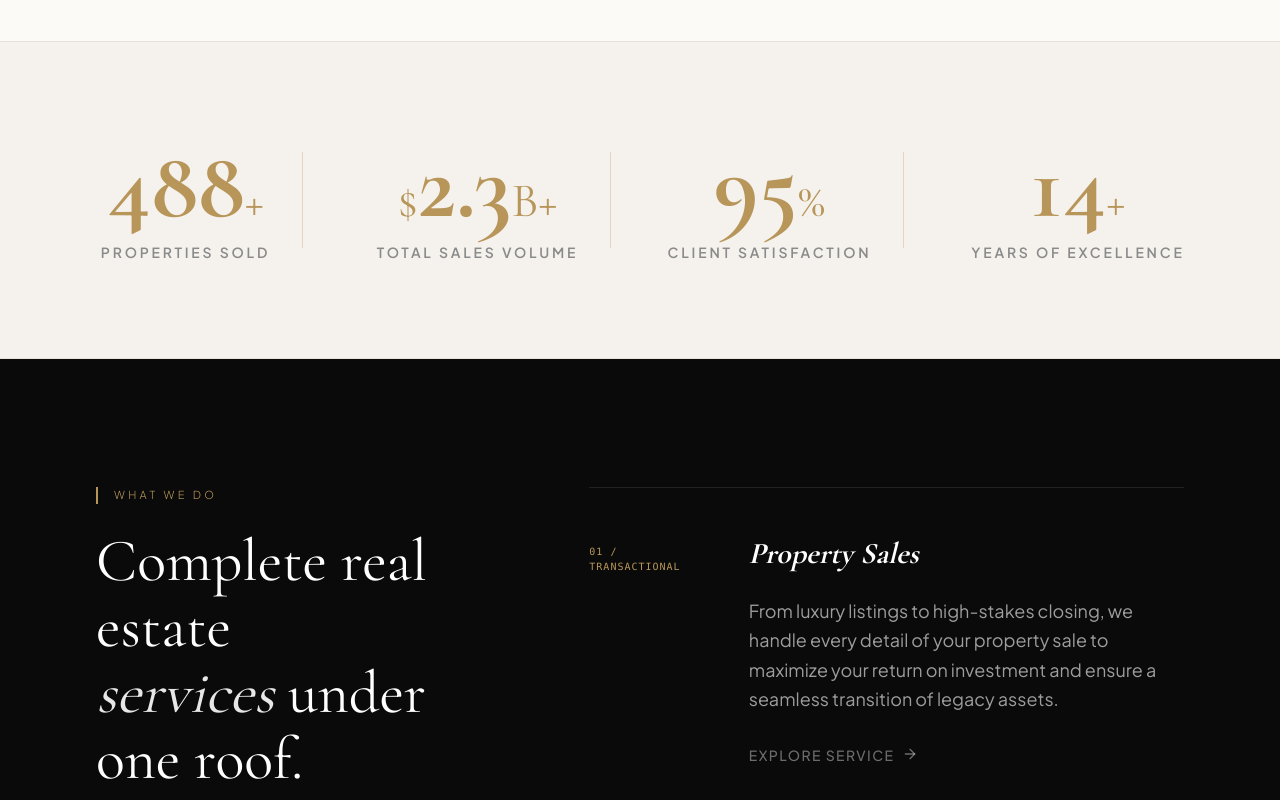
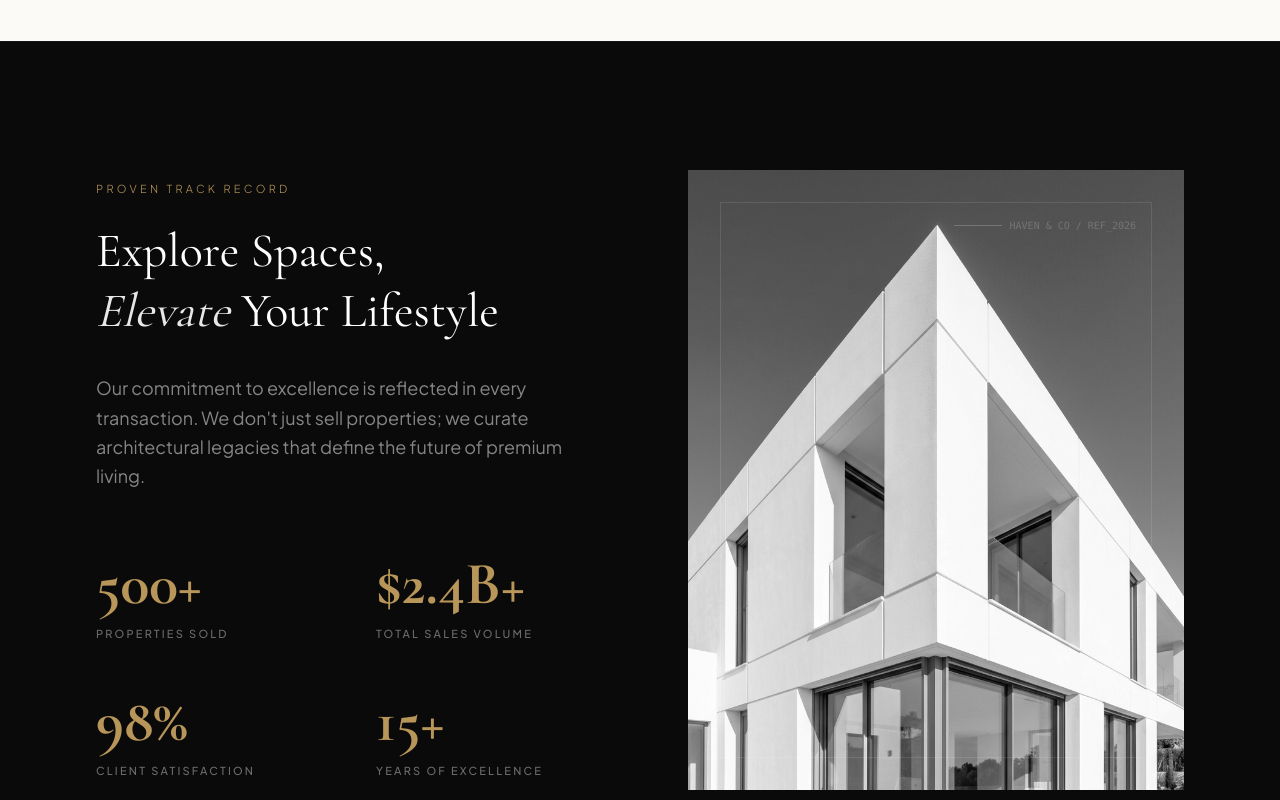
Before and after one commit to solomonfiverr98-ai/haven-co, a Next.js app: page / in a window 1280 px wide. Shown: the part 3060-3860 px from the top of the page. Built offline with nearby package versions, Linux system fonts and the light colour scheme; no server answers.

Commit message:
Redesign: Stats section with split-layout (Left: 2x2 Stats grid, Right: High-impact image). Removed counter animations.

```diff
--- a/src/components/StatsTrust.tsx
+++ b/src/components/StatsTrust.tsx
@@ -3,60 +3,67 @@
 import { useEffect, useRef } from "react";
 import gsap from "gsap";
 import { ScrollTrigger } from "gsap/ScrollTrigger";
+import Image from "next/image";
 
 if (typeof window !== "undefined") {
   gsap.registerPlugin(ScrollTrigger);
 }
 
 const stats = [
-  { value: 500, label: "Properties Sold", suffix: "+" },
-  { value: 2.4, label: "Total Sales Volume", prefix: "$", suffix: "B+" },
-  { value: 98, label: "Client Satisfaction", suffix: "%" },
-  { value: 15, label: "Years of Excellence", suffix: "+" },
+  { value: "500+", label: "Properties Sold" },
+  { value: "$2.4B+", label: "Total Sales Volume" },
+  { value: "98%", label: "Client Satisfaction" },
+  { value: "15+", label: "Years of Excellence" },
 ];
 
 export function StatsTrust() {
   const containerRef = useRef<HTMLDivElement>(null);
-  const statRefs = useRef<(HTMLSpanElement | null)[]>([]);
+  const leftRef = useRef<HTMLDivElement>(null);
+  const rightRef = useRef<HTMLDivElement>(null);
 
   useEffect(() => {
+    if (!containerRef.current) return;
+
     const ctx = gsap.context(() => {
-      statRefs.current.forEach((el, index) => {
-        if (!el) return;
-        const targetValue = stats[index].value;
-        const obj = { value: 0 };
-
-        gsap.to(obj, {
-          value: targetValue,
-          duration: 4.5,
+      // Staggered entrance for text items
+      gsap.from(".stats-content > *", {
+        y: 40,
+        opacity: 0,
+        duration: 1,
+        stagger: 0.15,
+        ease: "power3.out",
         scrollTrigger: {
-            trigger: el,
-            start: "top 85%",
-            toggleActions: "play none none none",
-          },
-          onUpdate: () => {
-            if (targetValue % 1 === 0) {
-              el.innerText = Math.floor(obj.value).toString();
-            } else {
-              el.innerText = obj.value.toFixed(1);
-            }
+          trigger: containerRef.current,
+          start: "top 75%",
         },
       });
+
+      // Staggered entrance for stats grid items
+      gsap.from(".stat-item", {
+        y: 30,
+        opacity: 0,
+        duration: 1,
+        delay: 0.5,
+        stagger: 0.1,
+        ease: "power3.out",
+        scrollTrigger: {
+          trigger: ".stats-grid",
+          start: "top 85%",
+        },
       });
 
-      // Divider Animation
-      gsap.from(".stat-divider", {
-        scaleY: 0,
+      // Image reveal
+      gsap.from(".stats-image", {
+        clipPath: "inset(100% 0 0 0)",
+        opacity: 0,
         duration: 1.5,
-        opacity: 0,
-        delay: 0.5,
-        stagger: 0.2,
+        ease: "expo.out",
         scrollTrigger: {
           trigger: containerRef.current,
-          start: "top 80%",
+          start: "top 70%",
         },
       });
-    });
+    }, containerRef);
 
     return () => ctx.revert();
   }, []);
@@ -64,43 +71,58 @@ export function StatsTrust() {
   return (
     <section
       ref={containerRef}
-      className="py-24 bg-[#F5F2EE] border-y border-[#E5E0D8]"
+      className="py-32 px-6 md:px-24 bg-[#0A0A0A] text-white overflow-hidden border-t border-white/5"
     >
-      <div className="max-w-7xl mx-auto px-16 flex flex-col md:flex-row items-center justify-between gap-12 md:gap-4 text-center">
-        {stats.map((stat, index) => (
-          <div
-            key={stat.label}
-            className="flex-1 flex flex-col md:flex-row items-center justify-center gap-8 w-full group"
-          >
-            <div className="flex flex-col items-center">
-              <div className="flex items-baseline mb-2">
-                {stat.prefix && (
-                  <span className="text-4xl md:text-5xl font-heading text-gold">
-                    {stat.prefix}
+      <div className="max-w-7xl mx-auto">
+        <div className="grid grid-cols-1 lg:grid-cols-12 gap-16 lg:gap-24 items-center">
+
+          {/* Left Side: Stats & Content */}
+          <div className="lg:col-span-6 stats-content">
+            <span className="text-gold text-[11px] uppercase tracking-[0.3em] font-light mb-6 block">
+              Proven Track Record
             </span>
-                )}
-                <span
-                  ref={(el) => { statRefs.current[index] = el; }}
-                  className="stat-number text-7xl md:text-8xl font-heading text-gold font-bold transition-all duration-300"
-                >
-                  0
-                </span>
-                {stat.suffix && (
-                  <span className="text-4xl md:text-5xl font-heading text-gold">
-                    {stat.suffix}
-                  </span>
-                )}
+            <h2 className="text-4xl md:text-5xl font-heading leading-tight mb-8">
+              Explore Spaces, <br />
+              <span className="italic text-white/90">Elevate</span> Your Lifestyle
+            </h2>
+            <p className="text-white/50 font-body text-lg max-w-xl leading-relaxed mb-16">
+              Our commitment to excellence is reflected in every transaction. We don't just sell properties;
+              we curate architectural legacies that define the future of premium living.
+            </p>
+
+            <div className="stats-grid grid grid-cols-2 gap-y-12 gap-x-8 md:gap-x-16">
+              {stats.map((stat) => (
+                <div key={stat.label} className="stat-item">
+                  <div className="text-4xl md:text-5xl lg:text-6xl font-heading text-gold font-bold mb-3">
+                    {stat.value}
                   </div>
-              <p className="text-sm md:text-md font-body text-muted-text uppercase tracking-[0.2em] font-semibold">
+                  <p className="text-[10px] md:text-[11px] uppercase tracking-[0.2em] text-white/40 font-medium">
                     {stat.label}
                   </p>
                 </div>
+              ))}
+            </div>
+          </div>
 
-            {index < stats.length - 1 && (
-              <div className="stat-divider hidden md:block w-px h-24 bg-gold opacity-30 origin-top" />
-            )}
+          {/* Right Side: Architectural Detail */}
+          <div className="lg:col-span-6 relative aspect-[4/5] stats-image group">
+            <Image
+              src="/architectural-detail.png"
+              alt="Luxury Architectural Detail"
+              fill
+              className="object-cover grayscale hover:grayscale-0 transition-all duration-1000"
+            />
+            {/* Minimalist Overlay lines */}
+            <div className="absolute inset-0 border border-white/10 m-8 pointer-events-none" />
+            <div className="absolute top-0 right-0 p-12">
+              <div className="text-white/20 font-mono text-[10px] items-center gap-2 hidden md:flex">
+                <div className="w-12 h-px bg-white/20" />
+                HAVEN & CO / REF_2026
               </div>
-        ))}
+            </div>
+          </div>
+
+        </div>
       </div>
     </section>
   );
```
Also changed, not shown: public/architectural-detail.png (added). Lines whose indentation alone changed are shown as unchanged.
